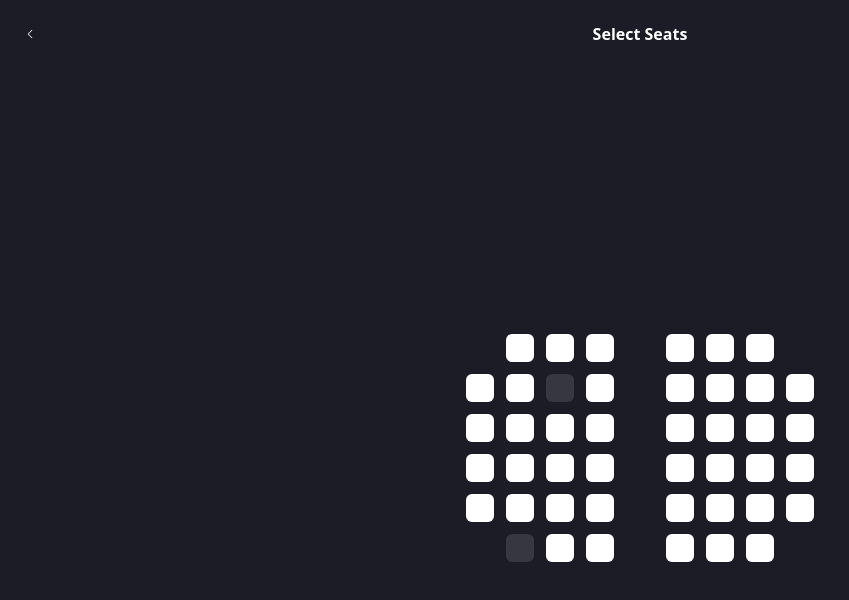
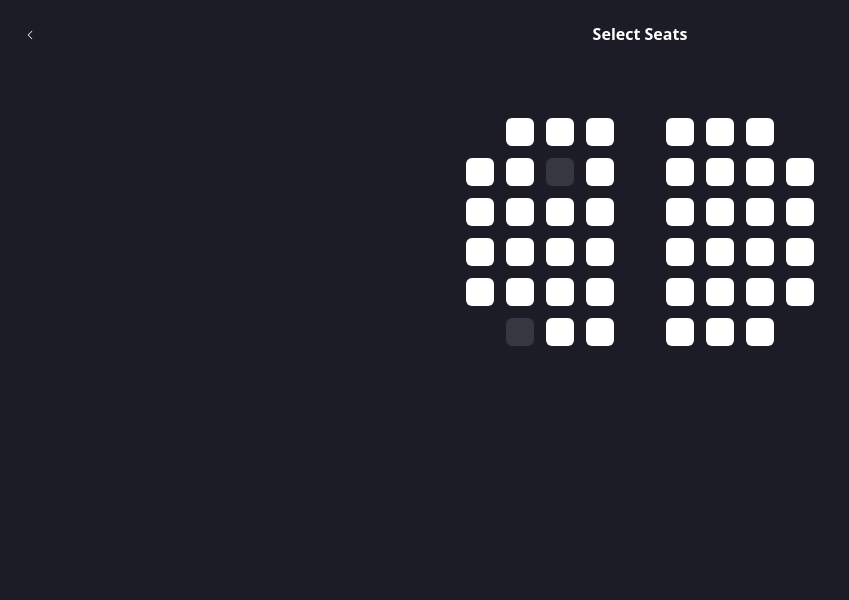
Before and after one commit to devhausleipzig/camp-8-midterm-group-1, a React (Vite) app: page /movie/1/selectseats in a window 1280 px wide. Shown: the top 600 px of the page, without its empty margins (0-849 px from the left). Built offline with nearby package versions, Linux system fonts and the light colour scheme.

Commit message:
Fixed a couple of issues

```diff
--- a/src/routes/Movies.tsx
+++ b/src/routes/Movies.tsx
@@ -14,6 +14,8 @@ export function Movies() {
   const [number, setNumber] = useState(0);
   const [previousValue, setPreviousValue] = useState(0);
   return (
+    <div className="flex flex-col justify-between">
+      <div></div>
       <div className="relative bg-dark overflow-hidden">
         {movies.map((card, index) => {
           return (
@@ -26,7 +28,9 @@ export function Movies() {
                     enter="transition transform translate-x duration-[750ms]"
                     enterFrom={clsx(
                       "opacity-5 scale-50",
-                    index < previousValue ? "-translate-x-60" : "translate-x-60"
+                      index < previousValue
+                        ? "-translate-x-60"
+                        : "translate-x-60"
                     )}
                     enterTo="opacity-100 scale-100 translate-x-0"
                     leave="transition transform duration-[750ms]"
@@ -66,5 +70,6 @@ export function Movies() {
         })}
         <MoviesPageButton inputNumber={number} setInputNumber={setNumber} />
       </div>
+    </div>
   );
 }
--- a/src/routes/SelectSeats.tsx
+++ b/src/routes/SelectSeats.tsx
@@ -69,8 +69,7 @@ export function SelectSeats() {
   }
 
   return (
-    <>
-      <div className="h-full flex flex-col items-center justify-around mt-8 mx-5 my-5">
+    <div className="h-full flex flex-col items-center justify-between mt-8 mx-5 my-5 mb-0">
       <div
         className="grid grid-cols-9 grid-rows-6 gap-3 gap-y-3 mt-4 rounded"
         id="seatcontainer"
@@ -90,6 +89,5 @@ export function SelectSeats() {
       </div>
       <CheckoutPanel seats={seatsToObjects(seats)} />
     </div>
-    </>
   );
 }
--- a/src/routes/Ticket.tsx
+++ b/src/routes/Ticket.tsx
@@ -31,7 +31,7 @@ export function Ticket() {
   localStorage.clear();
 
   return (
-    <div className="h-screen flex-col flex px-5 py-8 border-white border rounded-3xl">
+    <div className="h-screen flex-col flex px-5 py-8">
       <div className="flex flex-col flex-grow justify-between relative rounded-xl  bg-white-dimmed-heavy">
         <div>
           <img
@@ -68,7 +68,7 @@ export function Ticket() {
         <div className=" justify-self-end flex border-dashed h-28 border-white border-t-2">
           <div className="absolute rounded-full bg-dark w-12 h-12 bottom-[90px] -left-6"></div>
           <div className="absolute rounded-full bg-dark w-12 h-12 bottom-[90px] -right-6"></div>
-          <div className=" ml-6 mt-4">
+          <div className="flex justify-center w-full h-full items-center">
             <CodeBar></CodeBar>
           </div>
         </div>
```
Lines whose indentation alone changed are shown as unchanged.
